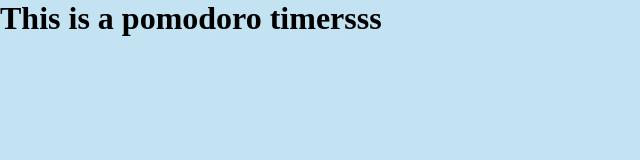
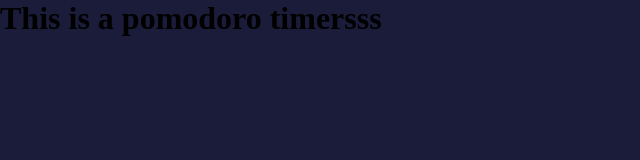
Before and after one commit to cperalta26/pomoder, a React app: page / in a window 1280 px wide. Shown: the whole page, without its empty margins (0-640 px from the left). Built offline with nearby package versions, Linux system fonts and the light colour scheme.

Commit message:
change background color

```diff
--- a/public/index.css
+++ b/public/index.css
@@ -5,5 +5,5 @@
 }
 
 body {
-  background-color: #c4e3f2 ;
+  background-color: #1B1C3A;
 }
```
